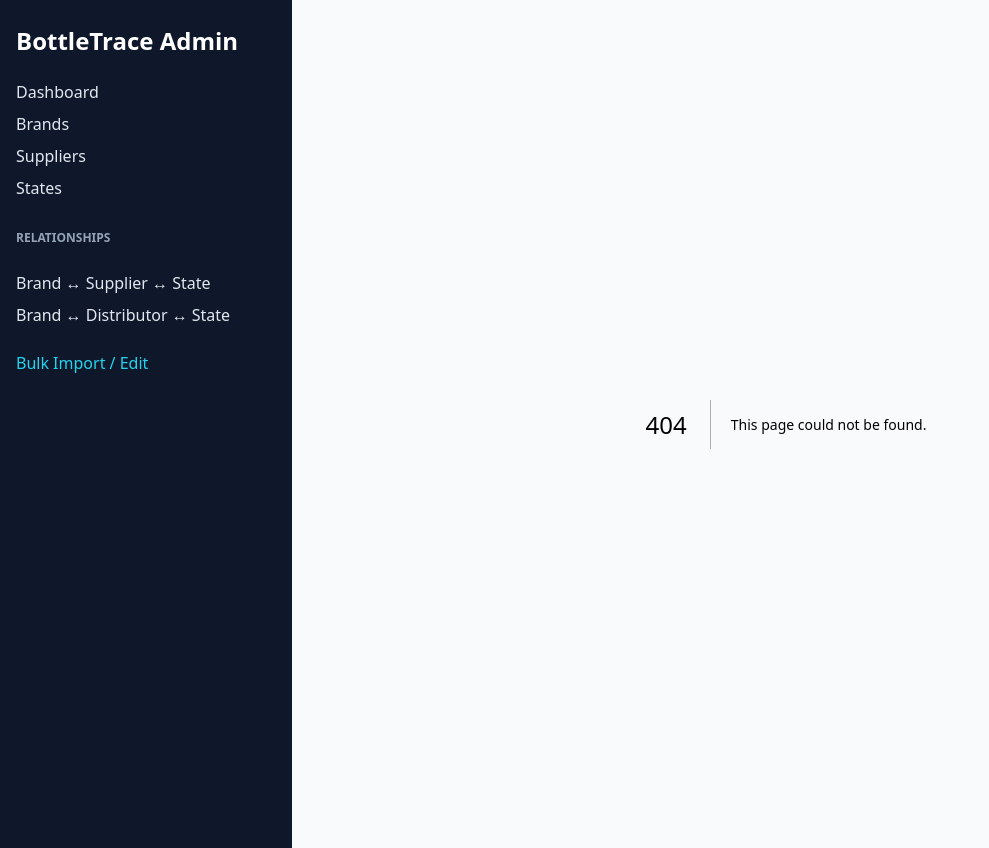
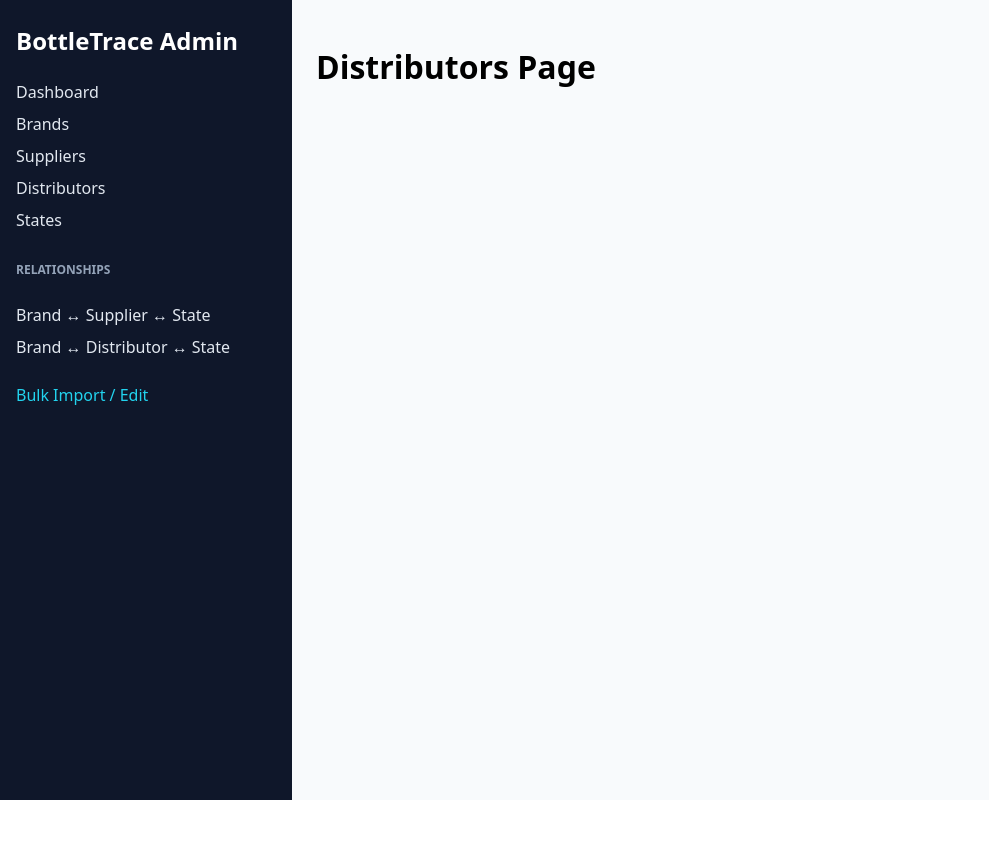
Before and after one commit to coa4550/bottletrace-admin, a Next.js app: page /distributors in a window 1280 px wide. Before the commit this address had no page. Shown: the whole page, without its empty margins (0-989 px from the left). After the commit the page ends 800 px from the top, so only its background shows below. Built offline with nearby package versions, Linux system fonts and the light colour scheme.

Commit message:
Added Distributors page and sidebar link

```diff
--- /dev/null
+++ b/app/distributors/page.js
@@ -0,0 +1 @@
+export default function Page() { return <h1>Distributors Page</h1> }
--- a/app/layout.js
+++ b/app/layout.js
@@ -1,6 +1,6 @@
 export const metadata = {
   title: 'BottleTrace Admin',
-  description: 'Manage brands, suppliers, and relationships'
+  description: 'Manage brands, distributors, suppliers, and relationships'
 };
 export default function RootLayout({ children }) {
   return (
@@ -13,6 +13,7 @@ export default function RootLayout({ children }) {
   <a href="/" style={{ color: '#e2e8f0', textDecoration: 'none' }}>Dashboard</a>
   <a href="/brands" style={{ color: '#e2e8f0', textDecoration: 'none' }}>Brands</a>
   <a href="/suppliers" style={{ color: '#e2e8f0', textDecoration: 'none' }}>Suppliers</a>
+  <a href="/distributors" style={{ color: '#e2e8f0', textDecoration: 'none' }}>Distributors</a>
   <a href="/states" style={{ color: '#e2e8f0', textDecoration: 'none' }}>States</a>
 
   <h4 style={{ marginTop: 20, color: '#94a3b8', fontSize: 12, textTransform: 'uppercase' }}>
```
